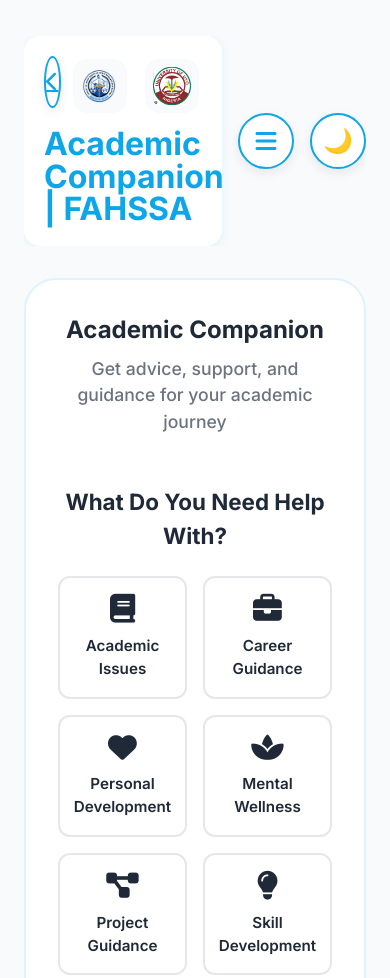
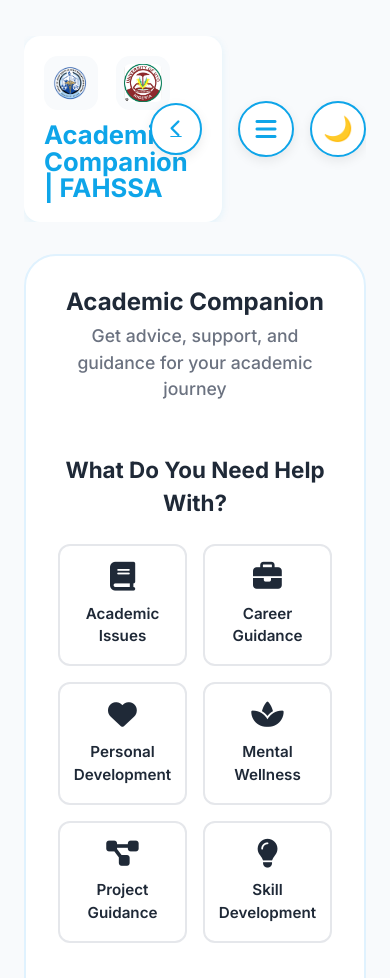
Before and after one commit to Ghrandeur/FacultyPortalWebsite, a plain HTML site: page pages/companion.html in a window 390 px wide. Shown: the top 978 px of the page. Drawn offline with Linux system fonts and the light colour scheme.

Commit message:
Fix back button positioning and responsiveness in header for mobile; adjust heading sizes to prevent overflow

```diff
--- a/assets/css/styles.css
+++ b/assets/css/styles.css
@@ -72,12 +72,15 @@ select {
 }
 
 @media (max-width: 720px) {
+  /* keep back button fixed inside header box on mobile as well */
   .topbar .page-back-button {
-    position: static;
-    transform: none;
-    right: auto;
+    position: absolute;
+    top: 50%;
+    right: 20px;
+    transform: translateY(-50%);
     width: 52px;
-    margin-bottom: 8px;
+    height: 52px;
+    z-index: 6;
   }
 }
 
@@ -192,8 +195,11 @@ select {
 .header-with-logos .page-back-button {
   width: 52px;
   height: 52px;
+  min-width: 52px;
+  max-width: 52px;
+  flex: 0 0 52px; /* prevent flex-grow/width stretching */
   font-size: 20px;
-  display: inline-flex;
+  display: inline-flex !important;
   align-items: center;
   justify-content: center;
   border-radius: 50%;
@@ -226,6 +232,11 @@ select {
 .header-with-logos h1 {
   flex: 1 1 100%;
   margin: 0;
+  /* responsive heading size so titles don't overflow on small screens */
+  font-size: clamp(1.6rem, 3.2vw, 2.6rem);
+  line-height: 1.04;
+  overflow-wrap: break-word;
+  word-break: break-word;
 }
 
 /* Keep topbar/header layout consistent on small screens */
@@ -254,8 +265,27 @@ h1 {
   color: var(--primary-blue);
 }
 
+/* Reduce other page heading sizes slightly on narrow screens to avoid overflow */
+@media (max-width: 720px) {
+  .content-card h2,
+  .departments-header h2,
+  .parliamentarians-header h2,
+  .leaders-header h2,
+  .newsletter-header h2 {
+    font-size: clamp(1rem, 2.6vw, 1.4rem);
+    line-height: 1.15;
+    margin-bottom: 8px;
+  }
+}
+
 .page-back-button .back-icon {
   color: inherit;
+}
+
+/* ensure the icon fits inside the circular button on all viewports */
+.page-back-button .back-icon {
+  font-size: 18px;
+  line-height: 1;
 }
 
 .theme-button {
```
